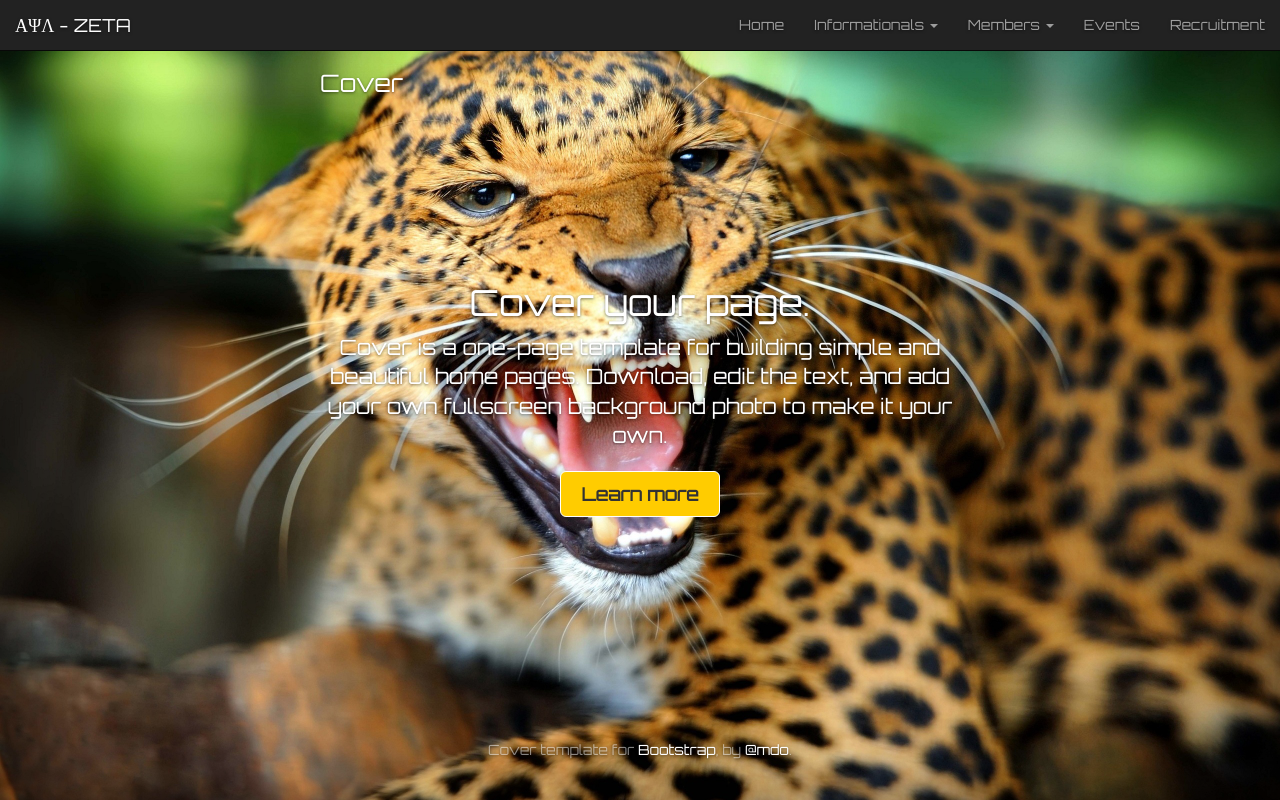
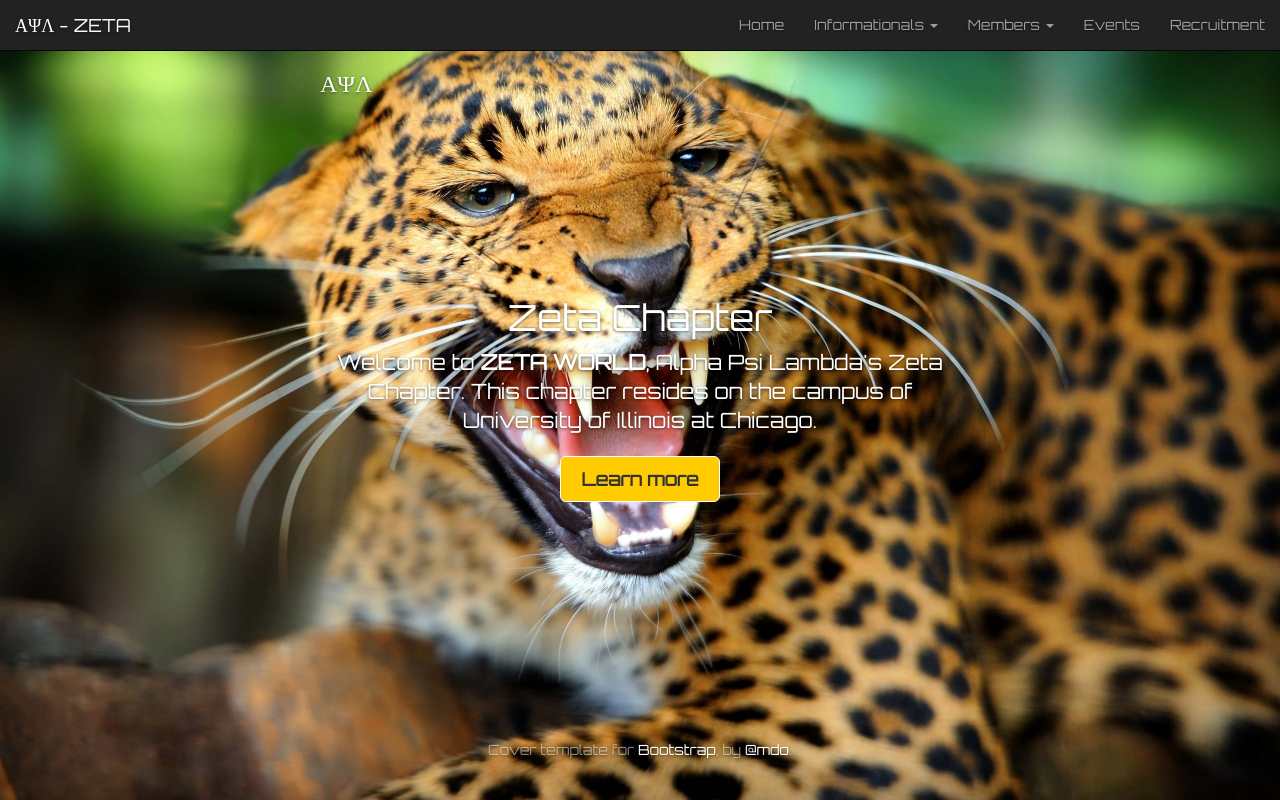
Before and after one commit to alobban/aplHTML5, a plain HTML site: page index.html in a window 1280 px wide. Drawn offline with nearby package versions, Linux system fonts and the light colour scheme; files whose address does not match are found by name.

Commit message:
Updates Landing Page

```diff
--- a/index.html
+++ b/index.html
@@ -39,7 +39,7 @@
 
           <div class="masthead clearfix">
             <div class="inner">
-              <h3 class="masthead-brand">Cover</h3>
+              <h3 class="masthead-brand">ΑΨΛ</h3>
               <nav class="navbar navbar-default navbar-fixed-top navbar-inverse" role="navigation">
                 <div class="container-fluid">
                   <div class="navbar-header">
@@ -86,8 +86,8 @@
           </div>
 
           <div class="inner cover">
-            <h1 class="cover-heading">Cover your page.</h1>
-            <p class="lead">Cover is a one-page template for building simple and beautiful home pages. Download, edit the text, and add your own fullscreen background photo to make it your own.</p>
+            <h1 class="cover-heading">Zeta Chapter</h1>
+            <p class="lead">Welcome to <strong>ZETA WORLD</strong>, Alpha Psi Lambda's Zeta Chapter. This chapter resides on the campus of University of Illinois at Chicago.</p>
             <p class="lead">
               <a href="#" class="btn btn-lg btn-default">Learn more</a>
             </p>
```
